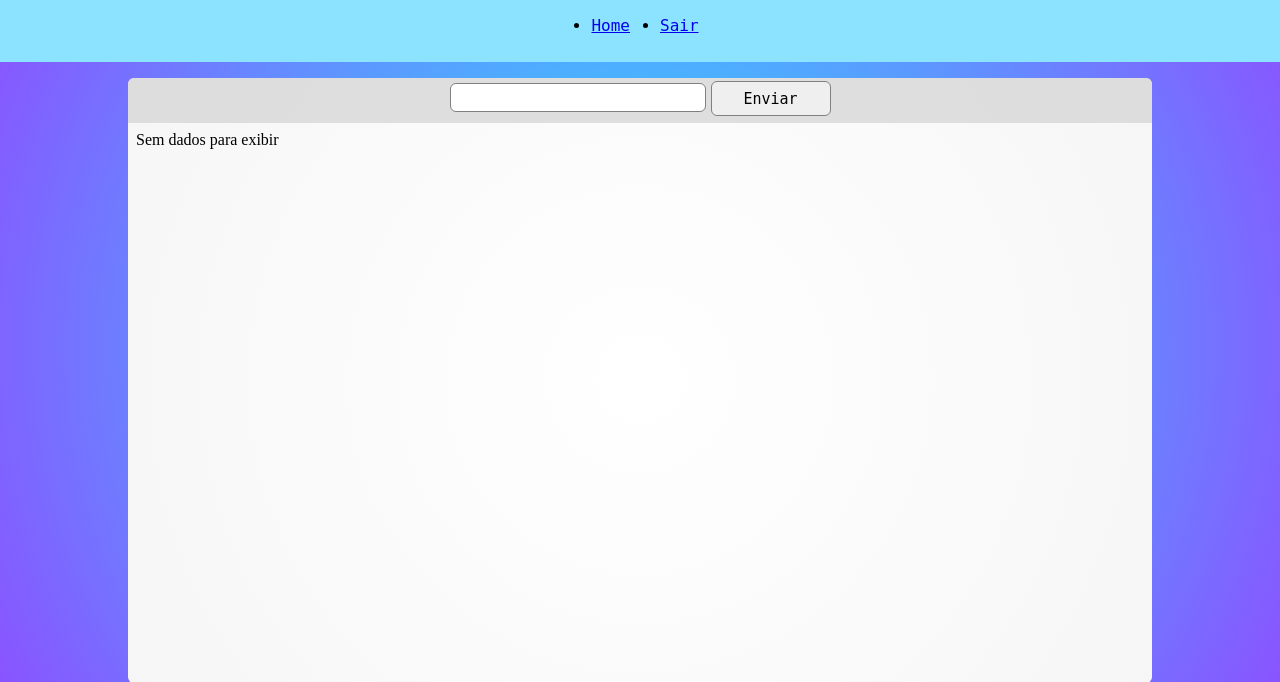
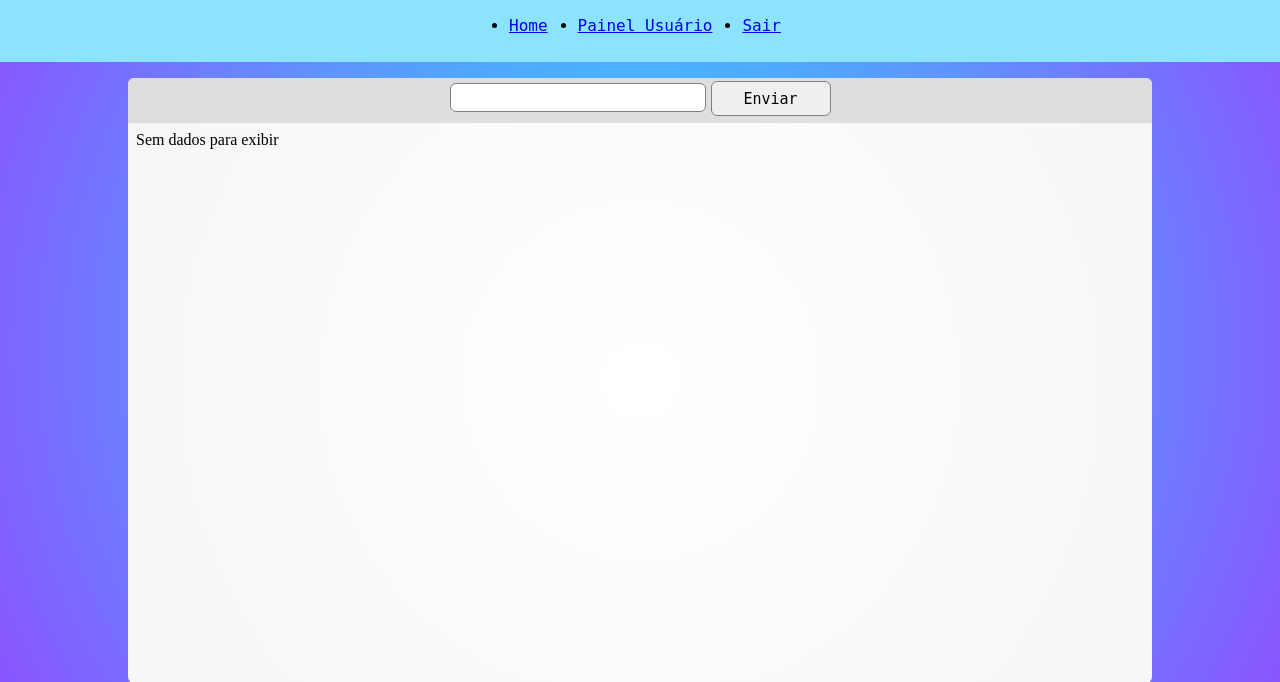
Before and after one commit to Axelfvm/chat_php, a PHP site: page /home.php in a window 1280 px wide. Shown: the top 682 px of the page. Run offline with PHP 8.4, Linux system fonts and the light colour scheme; the visitor is signed in with stand-in values (Sample User, id 1); data that the repository does not hold is empty; some libraries are stand-ins or nearby versions.

Commit message:
Add files via upload

```diff
--- a/includes/pages/header.php
+++ b/includes/pages/header.php
@@ -15,7 +15,8 @@ if ($retorno1['su'] == 10) {
     echo '<ul>';
     echo '<li><a> ' . $_SESSION['nome'] . '</a></li>';
     echo '    <li><a href="home.php">Home</a></li>';
-    echo '    <li><a href="painel.php">Painel</a></li>';
+    echo '    <li><a href="painel.php">Painel Admin</a></li>';
+    echo '    <li><a href="paineluser.php">Painel Usuário</a></li>';
     echo '    <li><a href="buscar.php">Buscar Usuário</a></li>';
     echo '    <li><a href="cadastro.php">Cadastrar Usuário</a></li>';
     echo '    <li><a href="?sair">Sair</a></li>';
@@ -26,6 +27,7 @@ if ($retorno1['su'] == 10) {
     echo '<div class="header">';
     echo '<ul>';
     echo '    <li><a href="home.php">Home</a></li>';
+    echo '    <li><a href="paineluser.php">Painel Usuário</a></li>';
     echo '    <li><a href="?sair">Sair</a></li>';
     echo '</ul>';
 
--- a/painel.php
+++ b/painel.php
@@ -27,6 +27,7 @@ if (isset($_POST['salvar_painel'])) {
     $query = $pdo->prepare("UPDATE painel SET cadastro_enable='$cadastro', manutencao='$manutencao' WHERE id = '1'");
     //$query->execute([$nome], [$usu], [$email], [$sexo], [$idade], [$pais]);
     $query->execute();
+    header('Location: painel.php');
 }
 
 if ($retorno['cadastro_enable'] == 1) {
```
Also changed, not shown: paineluser.php (added, +9 -0 lines).
